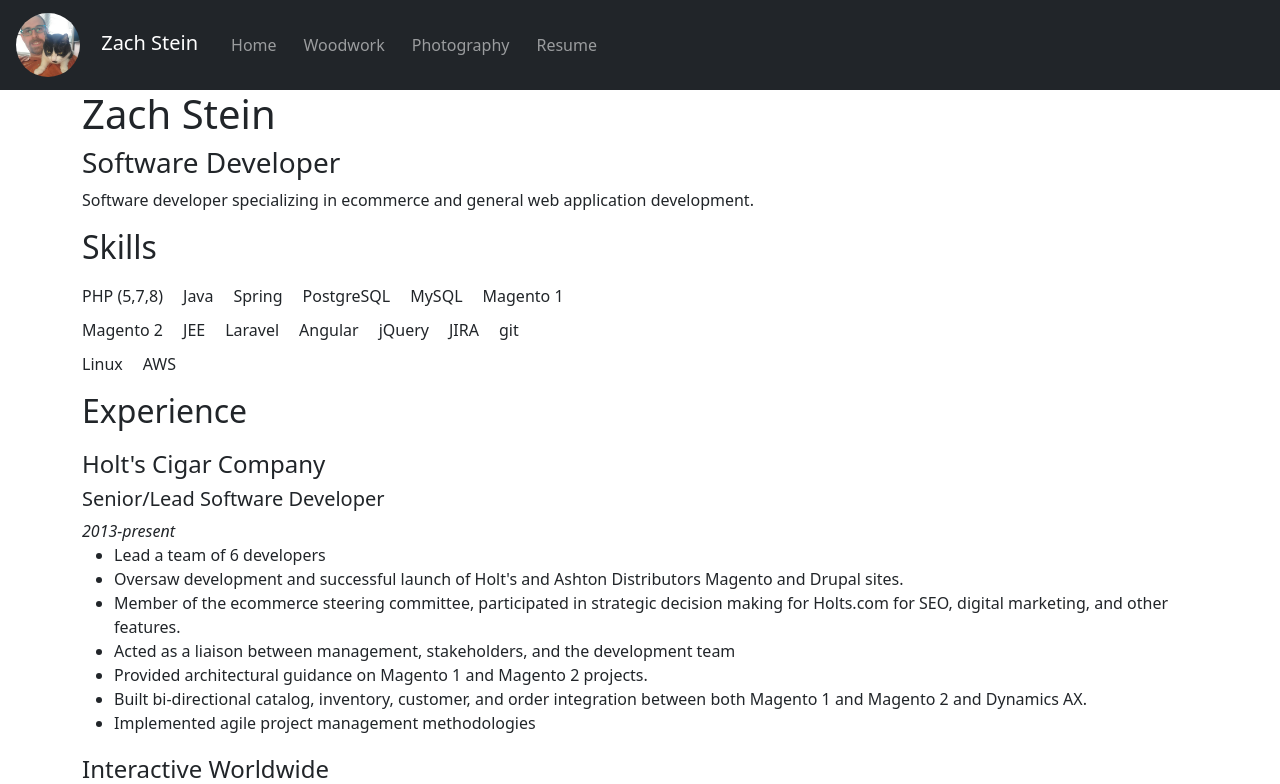
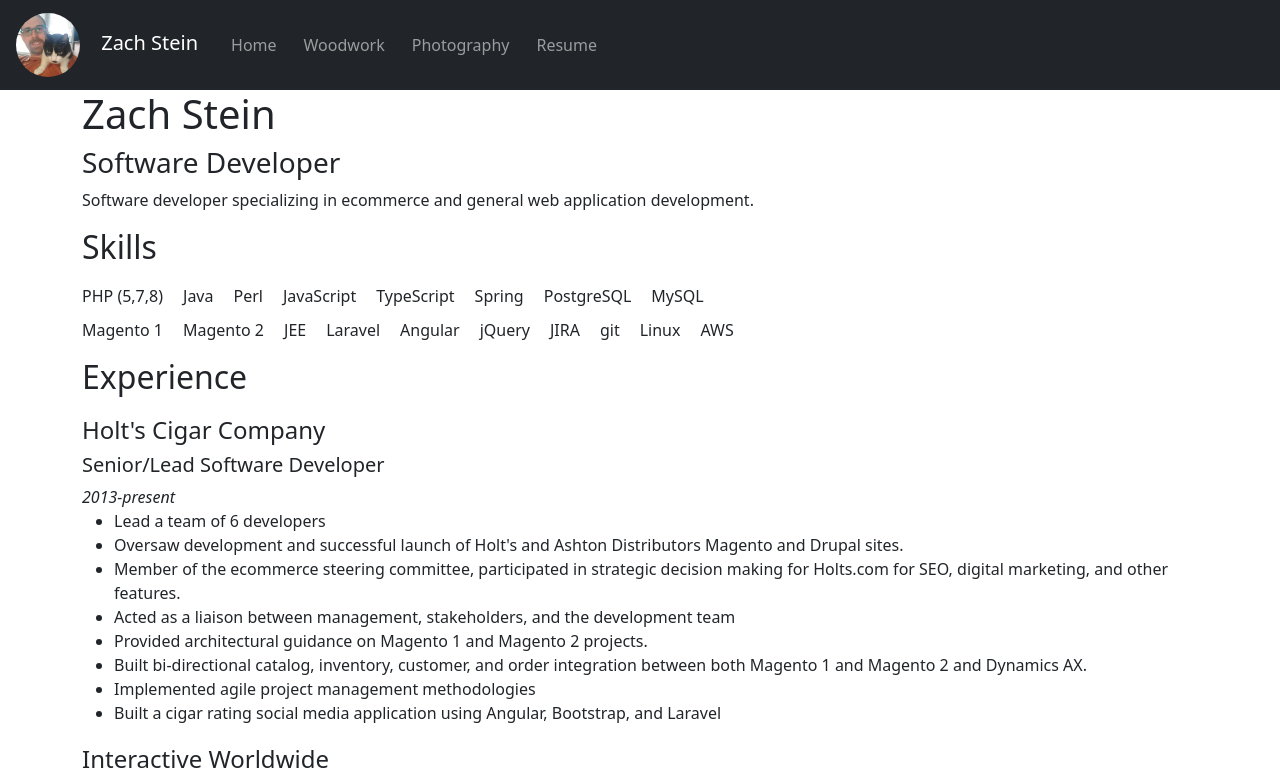
Before and after one commit to snoop0x7b/website, an Angular app: page /resume in a window 1280 px wide. Shown: the top 784 px of the page. Built offline with nearby package versions, Linux system fonts and the light colour scheme.

Commit message:
Update skills section

```diff
--- a/src/app/resume/resume.component.html
+++ b/src/app/resume/resume.component.html
@@ -36,6 +36,9 @@
       </li>
       <li>
         Implemented agile project management methodologies
+      </li>
+      <li>
+        Built a cigar rating social media application using Angular, Bootstrap, and Laravel
       </li>
     </ul>
   </div>
--- a/src/app/skills/skills.component.css
+++ b/src/app/skills/skills.component.css
@@ -1,5 +1,4 @@
 .skills {
-  width: 45%;
   margin-left: -10px;
   padding-left: 0px;
 }
--- a/src/app/skills/skills.component.html
+++ b/src/app/skills/skills.component.html
@@ -1,4 +1,4 @@
-<ul class="skills">
+<ul class="skills container col-8">
   <li *ngFor="let skill of skillList">
     {{skill}}
   </li>
--- a/src/assets/json/skills.json
+++ b/src/assets/json/skills.json
@@ -1,6 +1,9 @@
 [
   "PHP (5,7,8)",
   "Java",
+  "Perl",
+  "JavaScript",
+  "TypeScript",
   "Spring",
   "PostgreSQL",
   "MySQL",
```
Also changed, not shown: index.html (+7 -2 lines).
